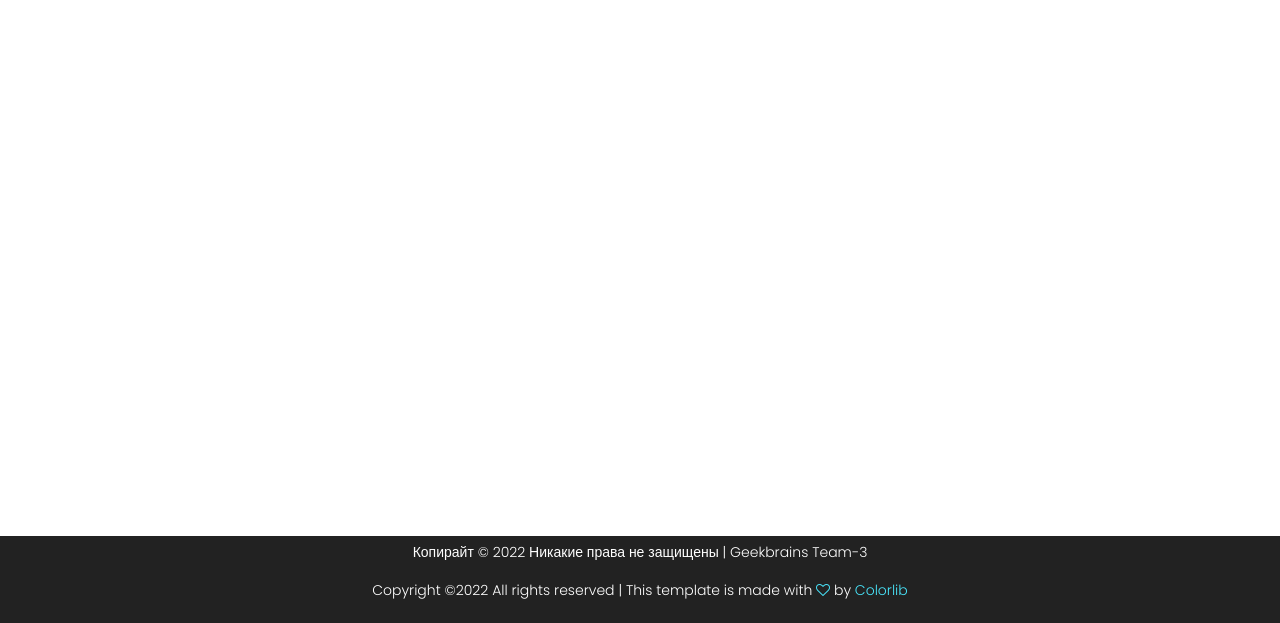
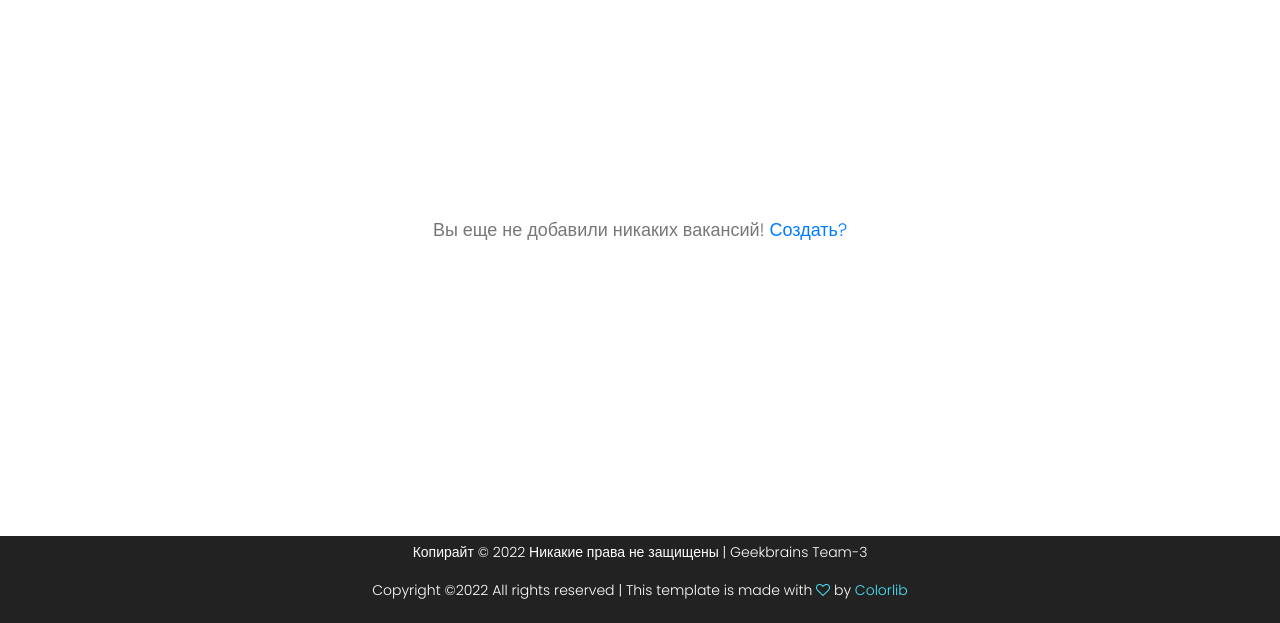
Before and after one commit to ruchej/gb_hh, a Django app: page /vacancies/ in a window 1280 px wide. Shown: the part 177-800 px from the top of the page. Run offline with Django 4.2, Linux system fonts and the light colour scheme; the visitor is signed in with stand-in values (Sample User, id 1); data that the repository does not hold is empty; parts of the project's set-up code (start-up, migrations or seed data) failed here and were passed over; some libraries are stand-ins or nearby versions.

Commit message:
vacancies: allow user to create vacancies when there is none

```diff
--- a/hh/vacancies/templates/vacancies/list.html
+++ b/hh/vacancies/templates/vacancies/list.html
@@ -1,16 +1,11 @@
 {% extends 'base.html' %}
 {% load static %}
 {% block content %}
-    {% if vacancy_list %}
-        <section class="post-area section-gap">
+    <section class="post-area section-gap">
+        {% if vacancy_list %}
             <div class="container">
                 <div class="row justify-content-center d-flex">
                     <div class="col-lg-8 post-list">
-                        {% if user.status == 2 %}
-                            <a class="d-flex flex-row ticker-btn" href="{% url 'vacancies:create' %}">
-                                Создать вакансию
-                            </a>
-                        {% endif %}
                         <div class="infinite-container">
                             {% for vacancy in vacancy_list %}
                                 <div class="single-post d-flex flex-row infinite-item">
@@ -77,6 +72,11 @@
                         </div>
                     </div>
                     <div class="col-lg-4 sidebar">
+                        {% if user.status == 2 %}
+                            <a class="d-flex flex-row ticker-btn" href="{% url 'vacancies:create' %}">
+                                Создать вакансию
+                            </a>
+                        {% endif %}
                         <div class="single-slidebar search-widget">
                             <form class="example" action="#" style="margin:auto;max-width:300px">
                                 <input type="text" placeholder="Найти вакансию" name="search2">
@@ -114,6 +114,15 @@
                     </div>
                 </div>
             </div>
-        </section>
-    {% endif %}
+        {% else %}
+            <div style="height: 50vh; width: 100vw">
+                <div style="margin-left: auto; margin-right: auto; position: relative; top: 50%; width: 50vw">
+                    <p style="text-align: center; font-size: large;">
+                        Вы еще не добавили никаких вакансий!
+                        <a href="{% url 'vacancies:create' %}" class="stretched-link"> Создать?</a>
+                    </p>
+                </div>
+            </div>
+        {% endif %}
+    </section>
 {% endblock %}
```
